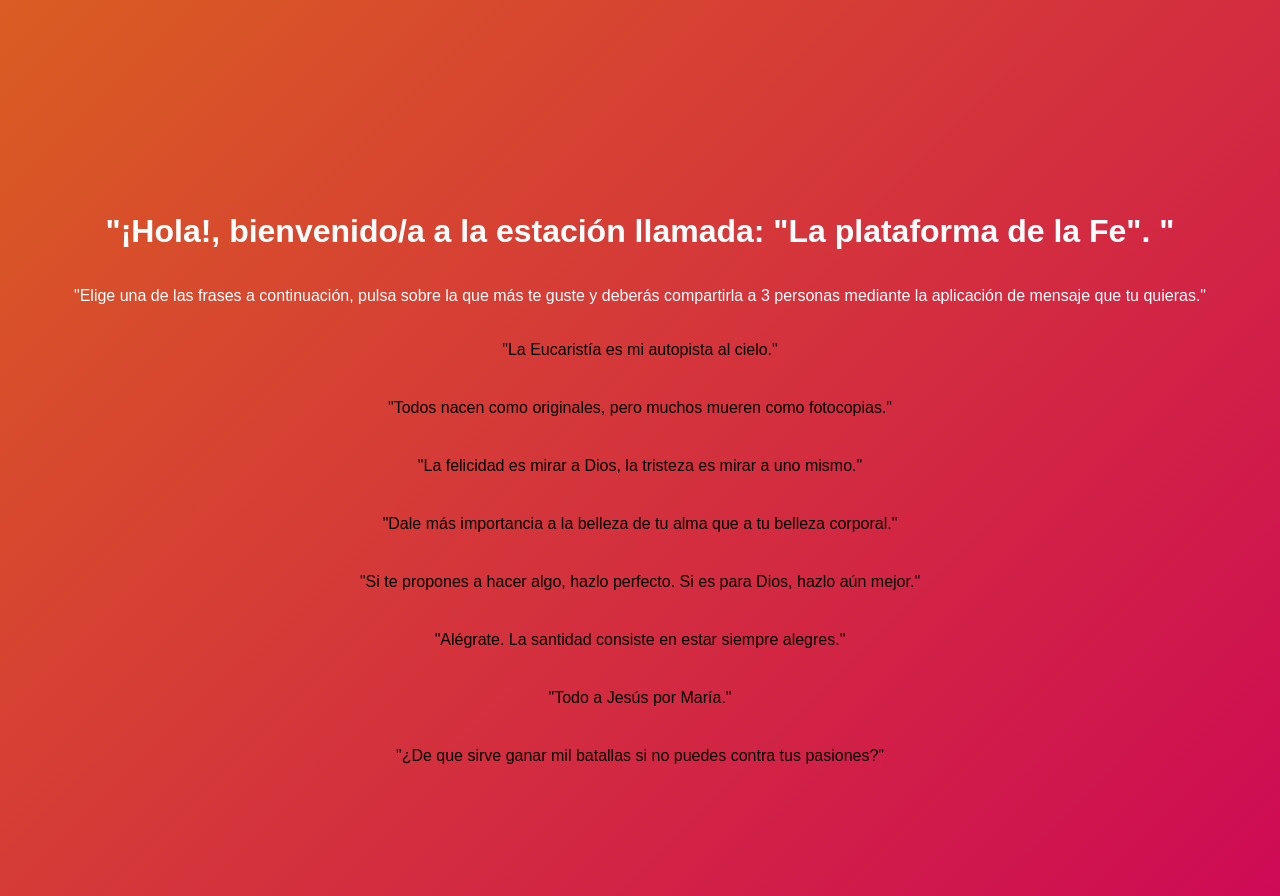
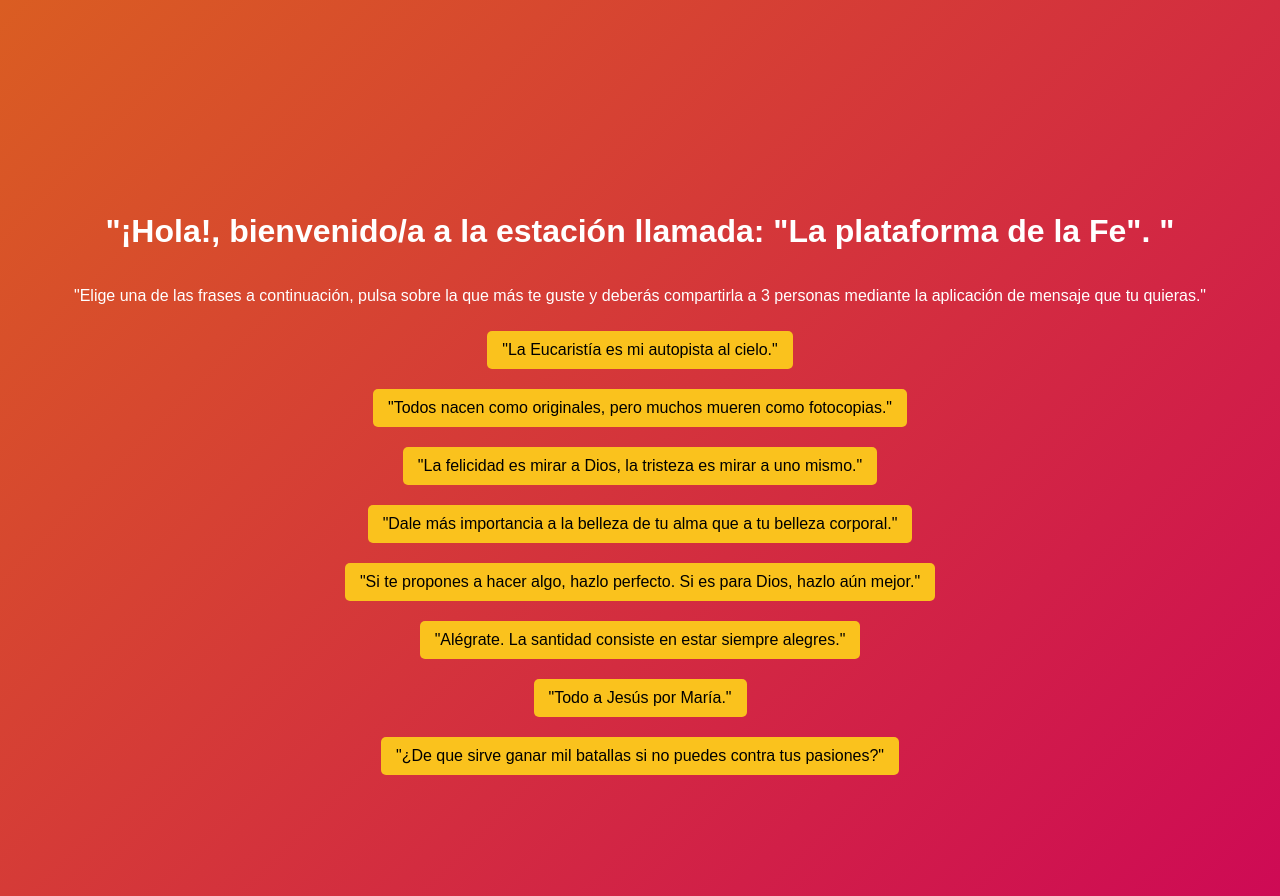
Before and after one commit to dzometa0102/plataformadelafe, a plain HTML site: page index.html in a window 1280 px wide. Drawn offline with Linux system fonts and the light colour scheme.

Commit message:
bg de button a amarillo

```diff
--- a/formato.css
+++ b/formato.css
@@ -20,7 +20,7 @@ button {
     margin: 10px auto;
     padding: 10px 15px;
     font-size: 16px;
-    background-color: #d17a5100;
+    background-color: #fac21d;
     color: rgb(0, 0, 0);
     border: none;
     border-radius: 5px;
```
